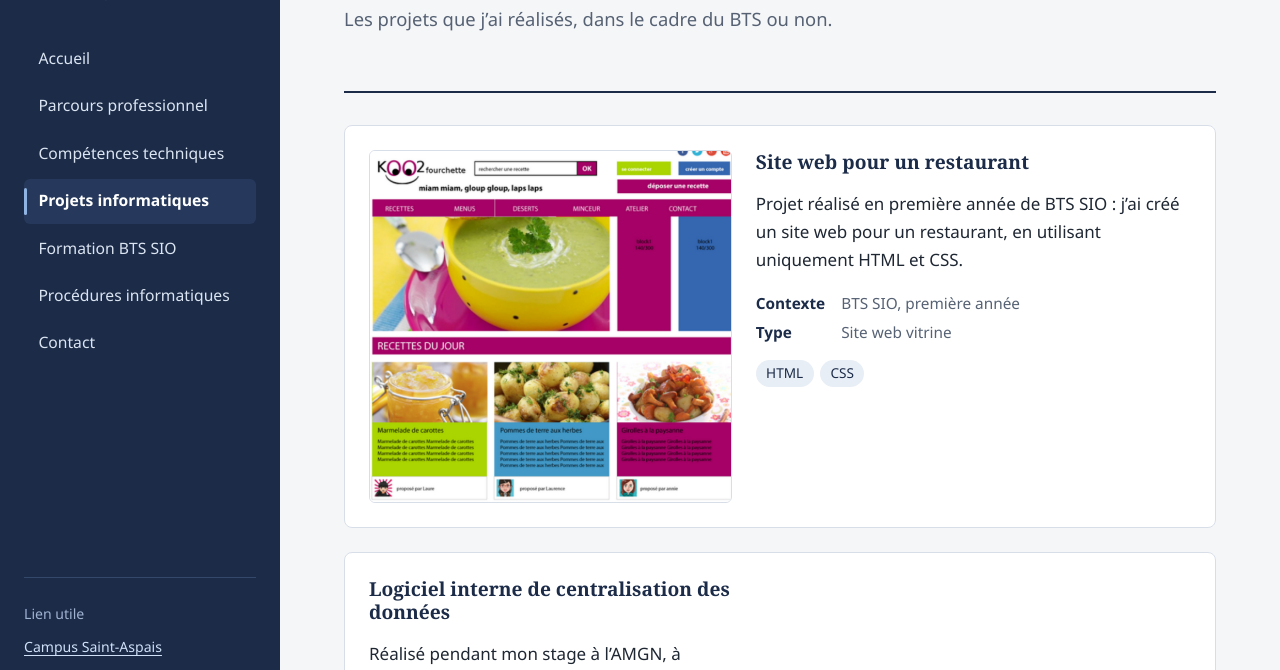
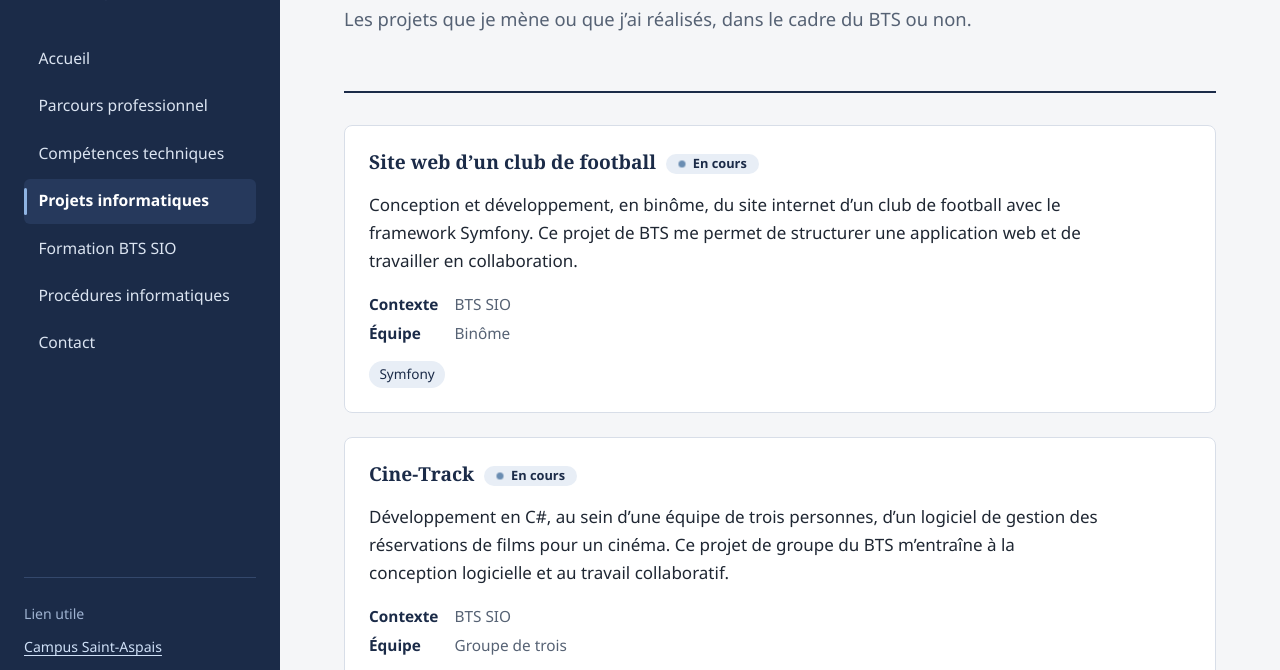
Before and after one commit to hakuu7/portfolio-bts-sio, a plain HTML site: page portfolio2.Projet.html in a window 1280 px wide. Shown: the part 115-785 px from the top of the page. Drawn offline with Linux system fonts and the light colour scheme.

Commit message:
Ajout des projets en cours

```diff
--- a/portfolio2.Projet.html
+++ b/portfolio2.Projet.html
@@ -33,8 +33,32 @@
     <div class="page">
       <header class="titre-page">
         <h1>Projets informatiques</h1>
-        <p class="intro">Les projets que j’ai réalisés, dans le cadre du BTS ou non.</p>
+        <p class="intro">Les projets que je mène ou que j’ai réalisés, dans le cadre du BTS ou non.</p>
       </header>
+      <article class="projet projet--texte">
+        <div>
+          <h3>Site web d’un club de football<span class="badge-cours">En cours</span></h3>
+          <p>Conception et développement, en binôme, du site internet d’un club de football avec le framework Symfony. Ce projet de BTS me permet de structurer une application web et de travailler en collaboration.</p>
+          <dl>
+            <dt>Contexte</dt><dd>BTS SIO</dd>
+            <dt>Équipe</dt><dd>Binôme</dd>
+          </dl>
+          <ul class="etiquettes"><li>Symfony</li></ul>
+        </div>
+      </article>
+
+      <article class="projet projet--texte">
+        <div>
+          <h3>Cine-Track<span class="badge-cours">En cours</span></h3>
+          <p>Développement en C#, au sein d’une équipe de trois personnes, d’un logiciel de gestion des réservations de films pour un cinéma. Ce projet de groupe du BTS m’entraîne à la conception logicielle et au travail collaboratif.</p>
+          <dl>
+            <dt>Contexte</dt><dd>BTS SIO</dd>
+            <dt>Équipe</dt><dd>Groupe de trois</dd>
+          </dl>
+          <ul class="etiquettes"><li>C#</li></ul>
+        </div>
+      </article>
+
       <article class="projet">
         <div class="cadre"><img src="KFC.png" alt="Capture d’écran du projet KFC"></div>
         <div>
@@ -48,7 +72,7 @@
         </div>
       </article>
 
-      <article class="projet">
+      <article class="projet projet--texte">
         <div>
           <h3>Logiciel interne de centralisation des données</h3>
           <p>Réalisé pendant mon stage à l’AMGN, à Melun : un logiciel interne à leur école qui regroupe toutes leurs données dans un seul et même outil.</p>
--- a/portfolio2.css
+++ b/portfolio2.css
@@ -260,3 +260,16 @@ a.carte:hover h3 { color: var(--acier); }
 /* Logo du menu */
 .menu__marque img { transition: transform .3s ease; }
 .menu__marque:hover img { transform: rotate(-4deg) scale(1.04); }
+
+/* Projets : cartes sans image et badge « En cours » */
+.projet--texte { grid-template-columns: 1fr; }
+.badge-cours {
+  display: inline-flex; align-items: center; gap: .45rem; vertical-align: middle;
+  margin-left: .6rem; padding: .15rem .75rem; border-radius: 20px;
+  background: var(--ciel); color: var(--marine); font-family: "Segoe UI", Arial, sans-serif; font-size: .8rem; font-weight: 600;
+}
+.badge-cours::before {
+  content: ""; width: .5rem; height: .5rem; border-radius: 50%; background: var(--acier);
+  animation: pulsation 1.8s ease-in-out infinite;
+}
+@keyframes pulsation { 0%, 100% { opacity: 1; transform: scale(1); } 50% { opacity: .35; transform: scale(.7); } }
```
